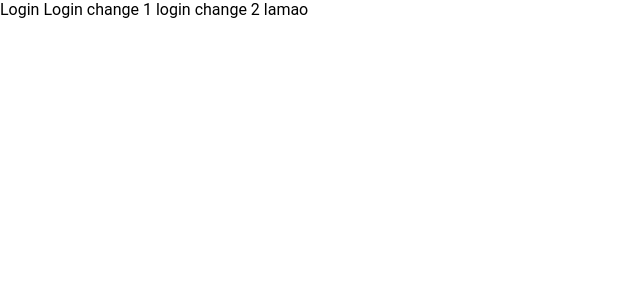
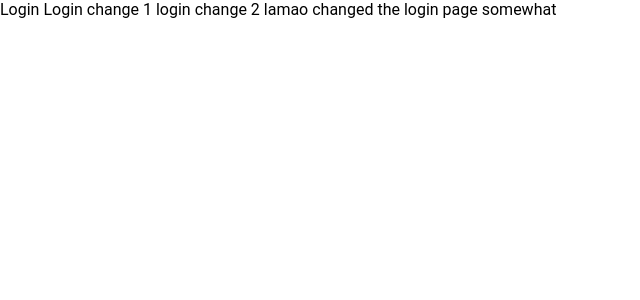
Before and after one commit to PavanP16/FDFED_IG, a React (Vite) app: page /login in a window 1280 px wide. Shown: the top 300 px of the page, without its empty margins (0-640 px from the left). Built offline with nearby package versions, Linux system fonts and the light colour scheme.

Commit message:
Login oavan

```diff
--- a/src/pages/Login.jsx
+++ b/src/pages/Login.jsx
@@ -6,6 +6,7 @@ const Login = () => {
       Login change 1
       login change 2
       lamao
+      changed the login page somewhat
     </div>
   )
 }
```
